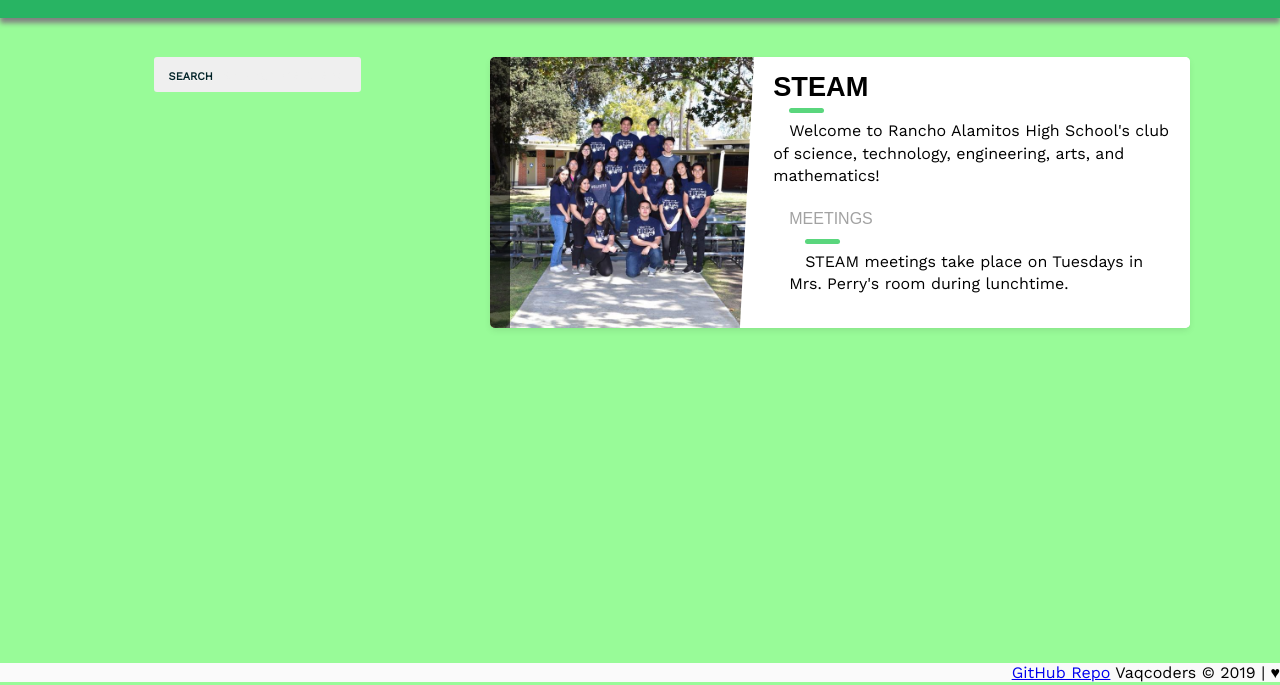
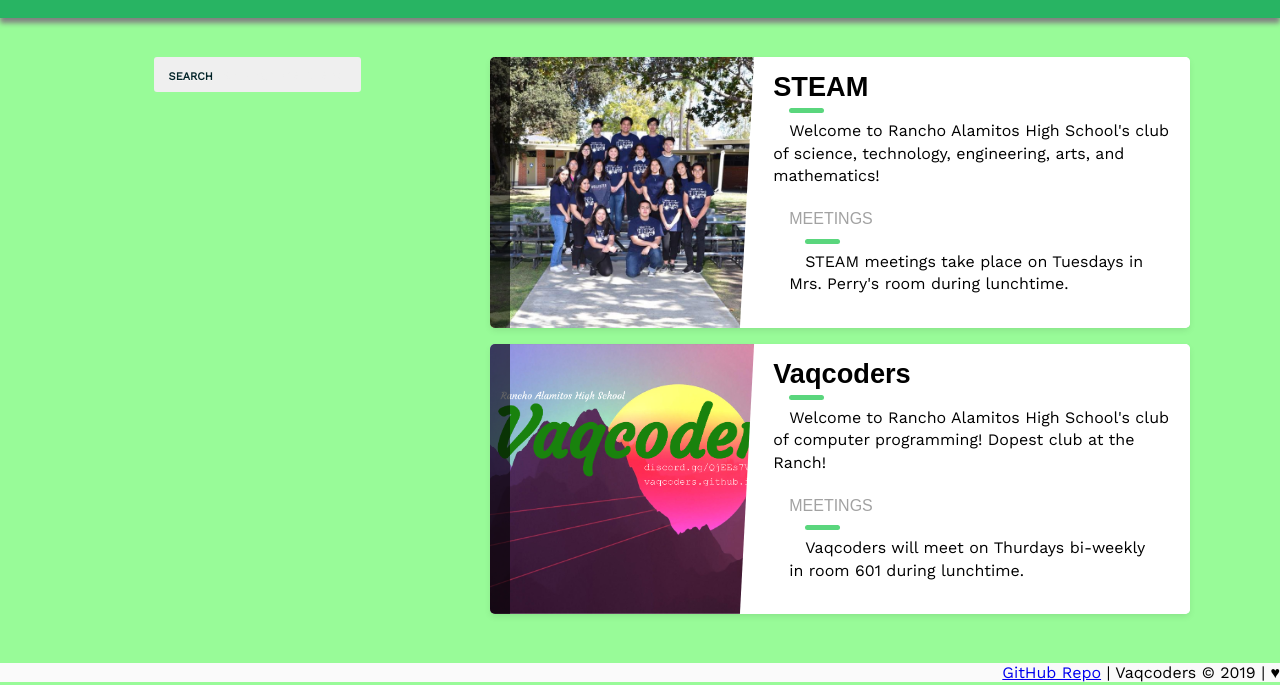
Before and after one commit to vaqcoders/rahsclubs, a plain HTML site: page index.html in a window 1280 px wide. Shown: the part 118-803 px from the top of the page. Drawn offline with nearby package versions, Linux system fonts and the light colour scheme.

Commit message:
Added Vaqcoders club card

```diff
--- a/clubs/clubs.json
+++ b/clubs/clubs.json
@@ -1,3 +1,4 @@
 [
-  "steam"
+  "steam",
+  "vaqcoders"
 ]
--- /dev/null
+++ b/clubs/vaqcoders.json
@@ -0,0 +1,60 @@
+{
+  "name": "Vaqcoders",
+  "imgsrc": "vaqcoders.png",
+  "description": "Welcome to Rancho Alamitos High School's club of computer programming! Dopest club at the Ranch!",
+  "officers": [
+    {
+      "position": "President",
+      "name": "Ethan Davidson",
+      "link": "http://ethandavidson.com/"
+    },
+    {
+      "position": "VP",
+      "name": "Christopher Nguyen"
+    },
+    {
+      "position": "Secretary",
+      "name": "Jason Dang"
+    },
+    {
+      "position": "Treasurer",
+      "name": "Nhan Nguyen"
+    },
+    {
+      "position": "ICC Rep",
+      "name": "Michelle Vu"
+    },
+    {
+      "position": "Publicity Chair",
+      "name": "Andrew Bui"
+    },
+    {
+      "position": "Club Advisor",
+      "name": "Sra. Reyes"
+    }
+  ],
+  "announcements": [
+    {
+      "title": "Meetings",
+      "description": "Vaqcoders will meet on Thurdays bi-weekly in room 601 during lunchtime."
+    }
+  ],
+  "links": [
+    {
+      "title": "Website",
+      "link": "https://vaqcoders.github.io/website/"
+    },
+    {
+      "title": "GitHub",
+      "link": "https://github.com/vaqcoders"
+    },
+    {
+      "title": "Facebook",
+      "link": "https://www.facebook.com/groups/338107380265743/"
+    },
+    {
+      "title": "Discord",
+      "link": "https://discord.gg/QjEEs7V"
+    }
+  ]
+}
--- a/css/main.css
+++ b/css/main.css
@@ -54,6 +54,7 @@
   bottom: 0px;
   position: fixed;
   width: 100%;
+  z-index: 2;
 }
 
 .search {
--- a/index.html
+++ b/index.html
@@ -30,7 +30,7 @@
 <br><br><br>
 
 <footer>
-  <a href="https://github.com/vaqcoders/rahsclubs">GitHub Repo</a>
+  <a href="https://github.com/vaqcoders/rahsclubs">GitHub Repo</a> |
   Vaqcoders &copy; 2019 |
   &hearts;
 </footer>
```
Also changed, not shown: cgi-bin/vaqcoders.png (added).
